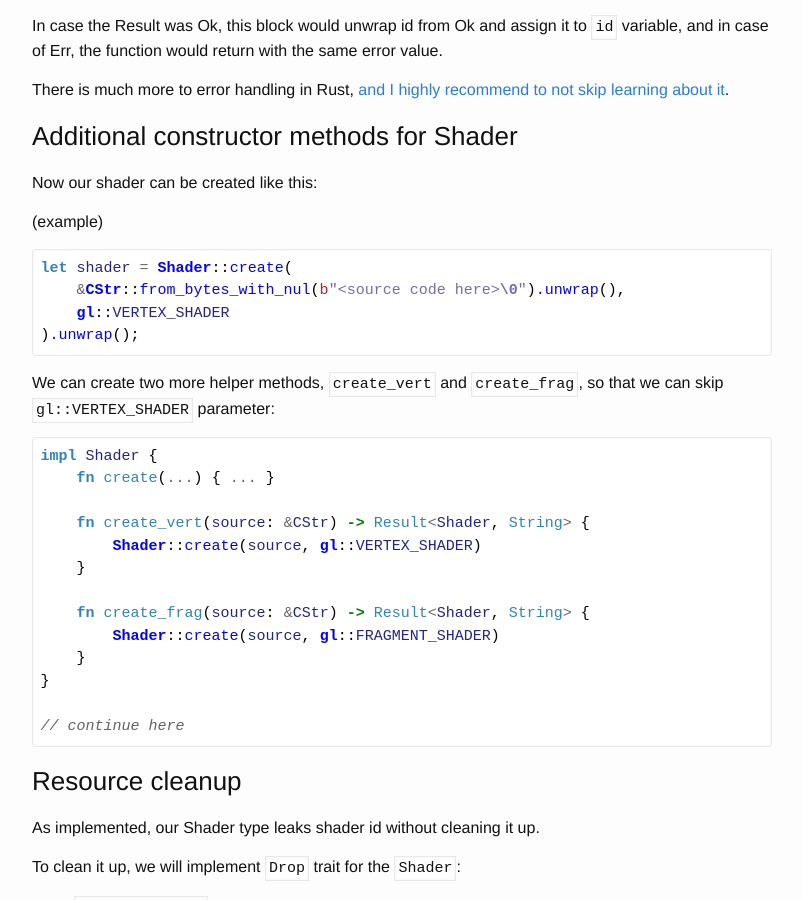
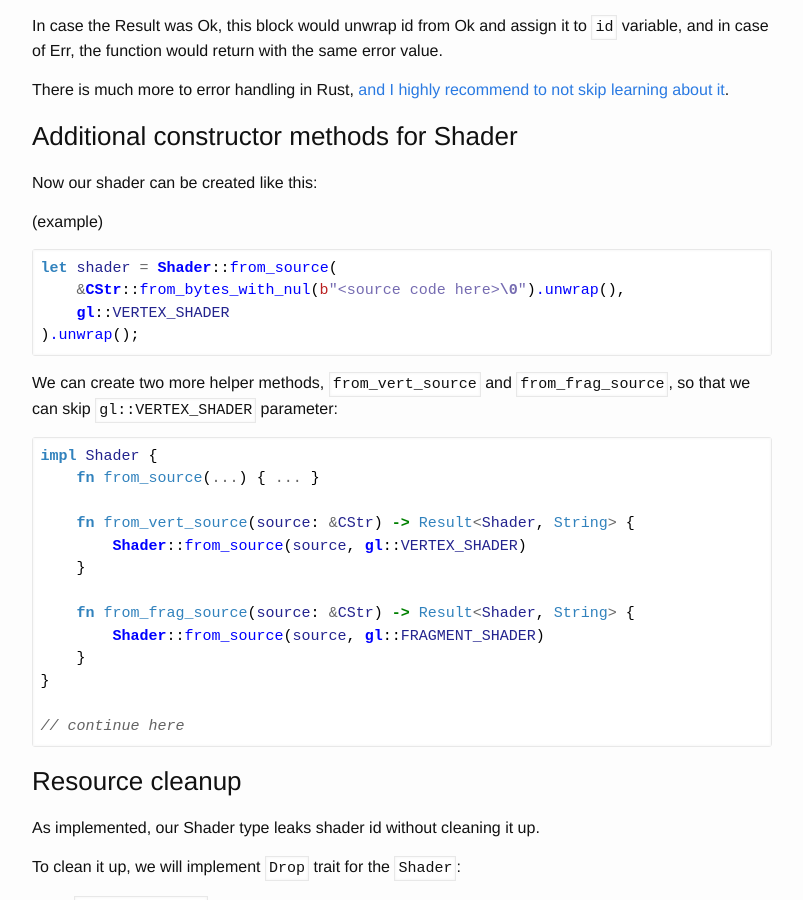
Before and after one commit to Nercury/Nercury.github.io, a Jekyll site: the page built from _posts/2018-02-10-opengl-in-rust-from-scratch-03-compiling-shaders.markdown, in a window 1280 px wide and 900 px high, scrolled down 6519 px. Shown: the whole window, without its empty margins (238-1041 px from the left). Built offline with Jekyll 4.4.1, drawn with Linux system fonts in a browser that asks for light colours; nearby versions of some CDN libraries; some of the changed text lies outside the part shown.

Commit message:
Naming improvements.

````diff
--- a/_posts/2018-02-10-opengl-in-rust-from-scratch-03-compiling-shaders.markdown
+++ b/_posts/2018-02-10-opengl-in-rust-from-scratch-03-compiling-shaders.markdown
@@ -73,7 +73,7 @@ First try:
 (main.rs, at the end)
 
 ```rust
-fn create_shader(source: &str) -> gl::types::GLuint {
+fn shader_from_source(source: &str) -> gl::types::GLuint {
     // continue here
 }
 ```
@@ -85,7 +85,7 @@ For that, we will change return type to `Result<gl::types::GLuint, String>`. If
 get shader id, otherwise we can extract an error message from `Err`.
 
 ```rust
-fn create_shader(source: &str) -> Result<gl::types::GLuint, String> {
+fn shader_from_source(source: &str) -> Result<gl::types::GLuint, String> {
     ...
 }
 ```
@@ -93,7 +93,7 @@ fn create_shader(source: &str) -> Result<gl::types::GLuint, String> {
 Let's start by obtaining shader object id:
 
 ```rust
-fn create_shader(source: &str) -> Result<gl::types::GLuint, String> {
+fn shader_from_source(source: &str) -> Result<gl::types::GLuint, String> {
     let id = unsafe { gl::CreateShader(gl::VERTEX_SHADER) };
 
     // continue here
@@ -104,7 +104,7 @@ Ha! We need to specify the shader type. Let's improve the function signature and
 the shader type to it. `type` is a reserved keyword in Rust, but we can name it `kind`:
 
 ```rust
-fn create_shader(
+fn shader_from_source(
     source: &str,
     kind: gl::types::GLuint
 ) -> Result<gl::types::GLuint, String> {
@@ -130,7 +130,7 @@ Let's change function parameter from `&str` to `&std::ffi::CStr`:
 // import namespace to avoid repeating `std::ffi` everywhere
 use std::ffi::{CString, CStr};
 
-fn create_shader(
+fn shader_from_source(
     source: &CStr, // modified
     kind: gl::types::GLenum
 ) -> Result<gl::types::GLuint, String> {
@@ -290,11 +290,11 @@ struct Shader {
 // continue here
 ```
 
-And then implement `create` function for Shader:
+And then implement `from_source` function for Shader:
 
 ```rust
 impl Shader {
-    fn create(
+    fn from_source(
         source: &CStr,
         kind: gl::types::GLenum
     ) -> Result<Shader, String> {
@@ -337,25 +337,25 @@ Now our shader can be created like this:
 (example)
 
 ```rust
-let shader = Shader::create(
+let shader = Shader::from_source(
     &CStr::from_bytes_with_nul(b"<source code here>\0").unwrap(),
     gl::VERTEX_SHADER
 ).unwrap();
 ```
 
-We can create two more helper methods, `create_vert` and `create_frag`, so that we can skip
+We can create two more helper methods, `from_vert_source` and `from_frag_source`, so that we can skip
 `gl::VERTEX_SHADER` parameter:
 
 ```rust
 impl Shader {
-    fn create(...) { ... }
+    fn from_source(...) { ... }
 
-    fn create_vert(source: &CStr) -> Result<Shader, String> {
-        Shader::create(source, gl::VERTEX_SHADER)
+    fn from_vert_source(source: &CStr) -> Result<Shader, String> {
+        Shader::from_source(source, gl::VERTEX_SHADER)
     }
 
-    fn create_frag(source: &CStr) -> Result<Shader, String> {
-        Shader::create(source, gl::FRAGMENT_SHADER)
+    fn from_frag_source(source: &CStr) -> Result<Shader, String> {
+        Shader::from_source(source, gl::FRAGMENT_SHADER)
     }
 }
 
@@ -410,7 +410,7 @@ pub mod render_gl {
     }
 
     impl Shader {
-        pub fn create(
+        pub fn from_source(
             source: &CStr,
             kind: gl::types::GLenum
         ) -> Result<Shader, String> {
@@ -418,12 +418,12 @@ pub mod render_gl {
             Ok(Shader { id })
         }
 
-        pub fn create_vert(source: &CStr) -> Result<Shader, String> {
-            Shader::create(source, gl::VERTEX_SHADER)
+        pub fn from_vert_source(source: &CStr) -> Result<Shader, String> {
+            Shader::from_source(source, gl::VERTEX_SHADER)
         }
 
-        pub fn create_frag(source: &CStr) -> Result<Shader, String> {
-            Shader::create(source, gl::FRAGMENT_SHADER)
+        pub fn from_frag_source(source: &CStr) -> Result<Shader, String> {
+            Shader::from_source(source, gl::FRAGMENT_SHADER)
         }
     }
 
@@ -538,8 +538,8 @@ a program:
 (example)
 
 ```rust
-let vert_shader = Shader::create_vert(..)?;
-let frag_shader = Shader::create_frag(..)?;
+let vert_shader = Shader::from_vert_source(..)?;
+let frag_shader = Shader::from_frag_source(..)?;
 
 let program_id = unsafe { gl::CreateProgram() };
 
@@ -556,8 +556,8 @@ attached to program. Therefore we detach the shader after linking it:
 (example)
 
 ```rust
-let vert_shader = Shader::create_vert(..)?;
-let frag_shader = Shader::create_frag(..)?;
+let vert_shader = Shader::from_vert_source(..)?;
+let frag_shader = Shader::from_frag_source(..)?;
 
 let program_id = unsafe { gl::CreateProgram() };
 
@@ -583,7 +583,7 @@ pub struct Program {
 }
 
 impl Program {
-    pub fn create_linked(shaders: &[&Shader]) -> Result<Program, String> {
+    pub fn from_shaders(shaders: &[Shader]) -> Result<Program, String> {
         let program_id = unsafe { gl::CreateProgram() };
 
         for shader in shaders {
@@ -615,8 +615,8 @@ impl Drop for Program {
 }
 ```
 
-`create_linked` has a single `shaders` parameter, that takes a _slice_ (`&[]`) of
-`Shader` references (`&Shader`). They are required just for the linking.
+`from_shaders` has a single `shaders` parameter, that takes a _slice_ (`&[]`) of
+`Shader` structs. They are required just for the linking.
 
 We also need the error handling, which is very similar to error handling of a shader program:
 
@@ -675,11 +675,11 @@ Then, right before the `'main` loop, we can compile our vertex and shader progra
 ```rust
 use std::ffi::CString;
 
-let vert_shader = render_gl::Shader::create_vert(
+let vert_shader = render_gl::Shader::from_vert_source(
     &CString::new(include_str!("triangle.vert")).unwrap()
 ).unwrap();
 
-let frag_shader = render_gl::Shader::create_frag(
+let frag_shader = render_gl::Shader::from_frag_source(
     &CString::new(include_str!("triangle.frag")).unwrap()
 ).unwrap();
 
@@ -702,8 +702,8 @@ Then, we link our shaders:
 (main.rs, before loop)
 
 ```rust
-let shader_program = render_gl::Program::create_linked(
-    &[&vert_shader, &frag_shader]
+let shader_program = render_gl::Program::from_shaders(
+    &[vert_shader, frag_shader]
 ).unwrap();
 
 // continue here
````
Also changed, not shown: _posts/2018-02-12-opengl-in-rust-from-scratch-06-gl-generator.markdown (+12 -12 lines).
